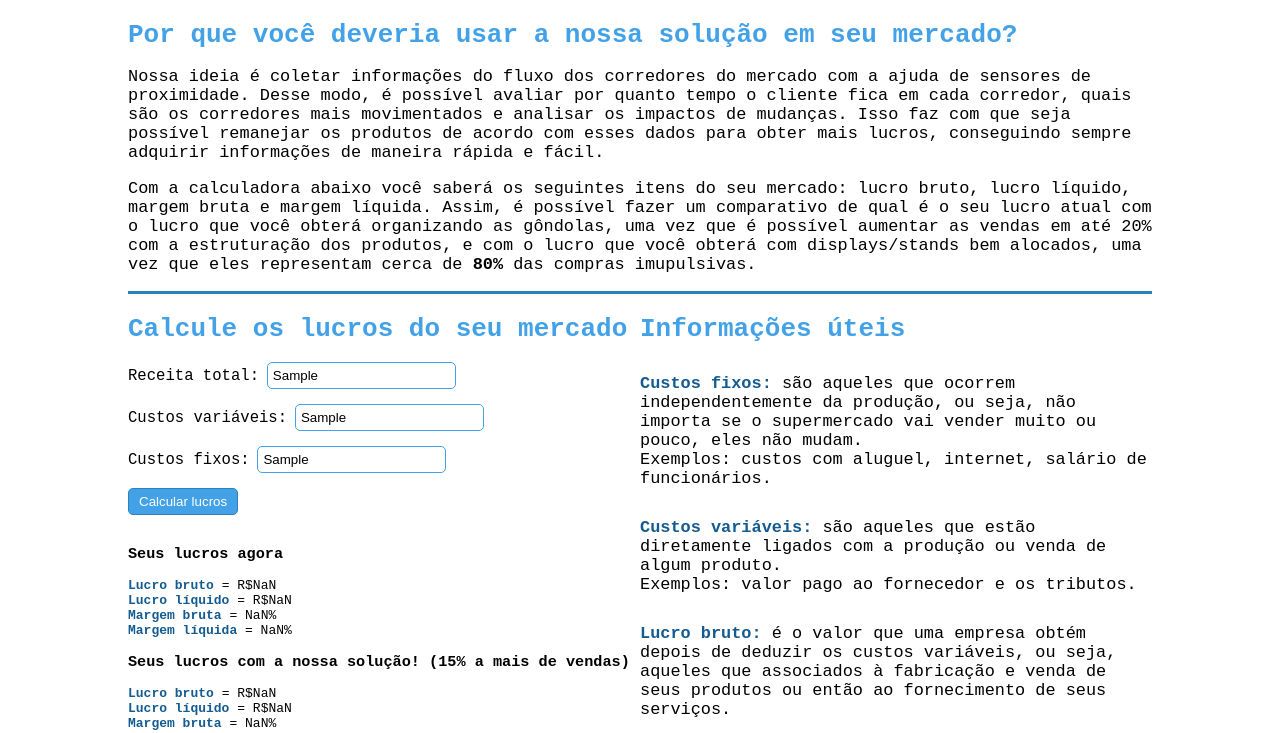
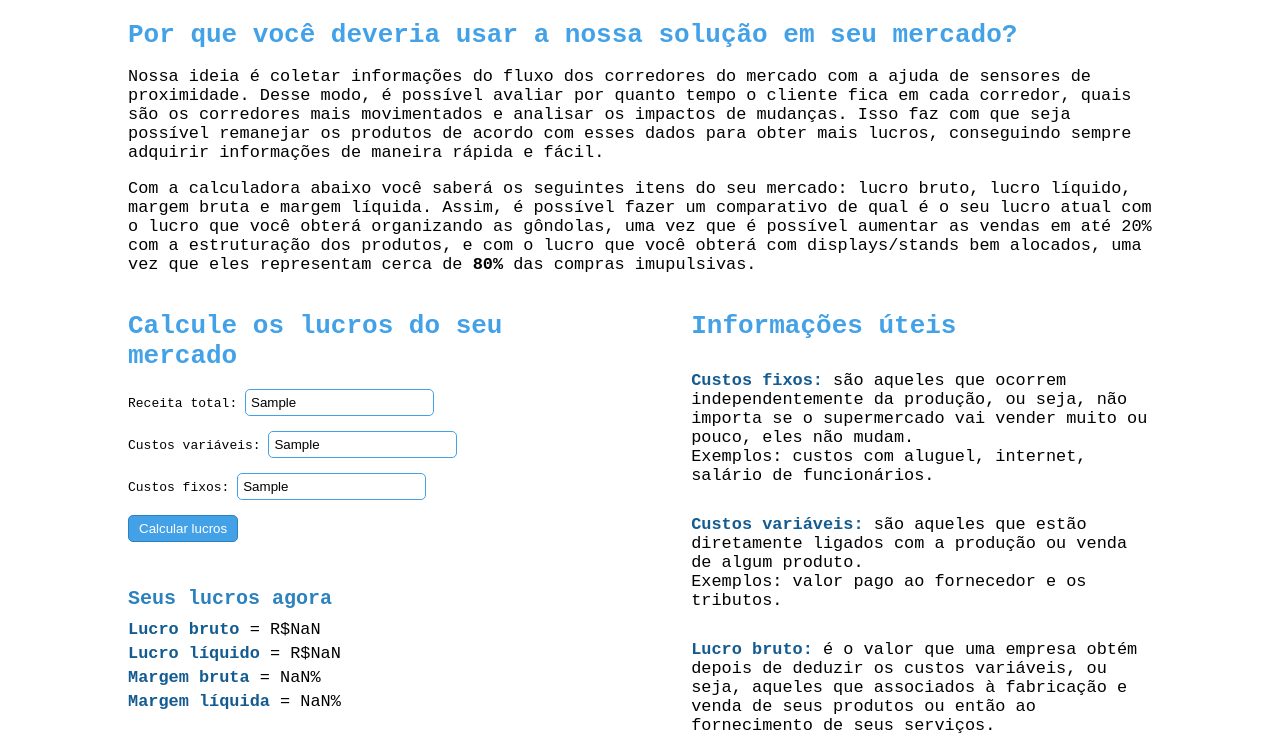
Before and after one commit to Alberani/MercoFlux, a plain HTML site: page Projeto Site Inst/simulador.html in a window 1280 px wide. Both pictures are taken after typing "Sample", "Sample", "Sample" into the empty fields and a click on the button "Calcular lucros". Shown: the part 67-800 px from the top of the page. Drawn offline with Linux system fonts and the light colour scheme.

Commit message:
Alterando a calculadora

```diff
--- a/Projeto Site Inst/css/style.css
+++ b/Projeto Site Inst/css/style.css
@@ -104,26 +104,45 @@ a{
 
 
 /* Div calculadora  */
-.calculadora-explicacao{
-    border-bottom: 3px solid #2c81bf;
-
+.calculadora{
+    display: flex;
+    justify-content: space-between;
 }
 
-.calculadora{
-    display: flex;
+.calculadora h3{
+    color: #2c81bf;
+    margin-bottom: 10px;
+    font-size: 20px;
+}
+
+.calculadora b{
+    color: #135b90;
 }
 
 .calculadora .calculadora-box{
-    width: 50%;
+    width: 45%;
 }
 
 .calculadora .calculadora-box p{
     margin: 30px 0;
 }
 
-.calculadora b{
-    color: #135b90;
+.calculadora .resultado{
+    margin: 30px 0;
 }
+
+.calculadora #resultados{
+    display: none;
+}
+
+.calculadora #resultados p{
+    margin: 5px 0;
+}
+
+.calculadora span{
+    font-size: 1em;
+}
+
 
 /* Div banner */
 
--- a/Projeto Site Inst/simulador.html
+++ b/Projeto Site Inst/simulador.html
@@ -16,7 +16,7 @@
                     <li><a href="Projeto.html">PROJETO</a></li>
                     <li class="destaque"><a href="simulador.html">SIMULADOR</a></li>
                     <li><a href="cadastro.html">CADASTRO</a></li>
-                    <li><a href="">LOGIN</a></li>
+                    <li><a href="login.html">LOGIN</a></li>
                 </ul>
             </div>
         </div>
@@ -41,7 +41,22 @@
 
                     <button onclick="calcular()">Calcular lucros</button><br><br>
 
-                    <div id="resultados"></div>
+                    <div id="resultados">
+                        <div class="resultado">
+                            <h3>Seus lucros agora</h3>
+                            <p><b>Lucro bruto</b> = R$<span id="lucroBruto1">0.00</span></´p>
+                            <p><b>Lucro líquido</b> = R$<span id="lucroLiquido1">0.00</span></´p>
+                            <p><b>Margem bruta</b> = <span id="margemBruta1">0.00</span>%</´p>
+                            <p><b>Margem líquida</b> = <span id="margemLiquida1">0.00</span>%</´p>
+                        </div>
+                        <div class="resultado">
+                            <h3>Seus lucros com a nossa solução! (15% a mais de vendas)</h3>
+                            <p><b>Lucro bruto</b> = R$<span id="lucroBruto2">0.00</span></p>
+                            <p><b>Lucro líquido</b> = R$<span id="lucroLiquido2">0.00</span></p>
+                            <p><b>Margem bruta</b> = <span id="margemBruta2">0.00</span>%</p>
+                            <p><b>Margem líquida</b> = <span id="margemLiquida2">0.00</span>%</p>
+                        </div>
+                    </div>
                 </div>
                 <div class="calculadora-box">
                     <h1>Informações úteis</h1>
@@ -64,16 +79,19 @@
 
 <script>
     function calcular(){
+        if(receitaTotal.value == "" || custosVariaveis.value == "" || custosFixos.value == ""){
+            alert("Preencha todos os valores!");
+        }
+        else{
             var lucroBruto = receitaTotal.value - custosVariaveis.value;
             var lucroLiquido = receitaTotal.value - custosVariaveis.value - custosFixos.value;
             var margemBruta = (lucroBruto / receitaTotal.value) * 100;
             var margemLiquida = (lucroLiquido / receitaTotal.value) * 100;
 
-        resultados.innerHTML = `<h3>Seus lucros agora</h3>`;
-        resultados.innerHTML += `<b>Lucro bruto</b> = R$${lucroBruto}<br>`;
-        resultados.innerHTML += `<b>Lucro líquido</b> = R$${lucroLiquido}<br>`;
-        resultados.innerHTML += `<b>Margem bruta</b> = ${margemBruta}%<br>`;
-        resultados.innerHTML += `<b>Margem líquida</b> = ${margemLiquida}%<br>`;
+            lucroBruto1.innerHTML = lucroBruto.toFixed(2);
+            lucroLiquido1.innerHTML = lucroLiquido.toFixed(2);
+            margemBruta1.innerHTML = margemBruta.toFixed(2);
+            margemLiquida1.innerHTML = margemLiquida.toFixed(2);
 
             var receitaAumentada = Number(receitaTotal.value) + (15/100 * receitaTotal.value);
             lucroBruto = receitaAumentada - custosVariaveis.value;
@@ -81,10 +99,11 @@
             margemBruta = (lucroBruto / receitaAumentada) * 100;
             margemLiquida = (lucroLiquido / receitaAumentada) * 100;
 
-        resultados.innerHTML += `<h3>Seus lucros com a nossa solução! (15% a mais de vendas)</h3>`;
-        resultados.innerHTML += `<b>Lucro bruto</b> = R$${lucroBruto}<br>`;
-        resultados.innerHTML += `<b>Lucro líquido</b> = R$${lucroLiquido}<br>`;
-        resultados.innerHTML += `<b>Margem bruta</b> = ${margemBruta}%<br>`;
-        resultados.innerHTML += `<b>Margem líquida</b> = ${margemLiquida}%<br>`;
+            lucroBruto2.innerHTML = lucroBruto.toFixed(2);
+            lucroLiquido2.innerHTML = lucroLiquido.toFixed(2);
+            margemBruta2.innerHTML = margemBruta.toFixed(2);
+            margemLiquida2.innerHTML = margemLiquida.toFixed(2);
+            resultados.style.display = "block";
+        }
     }
 </script>
```
Lines whose indentation alone changed are shown as unchanged.
